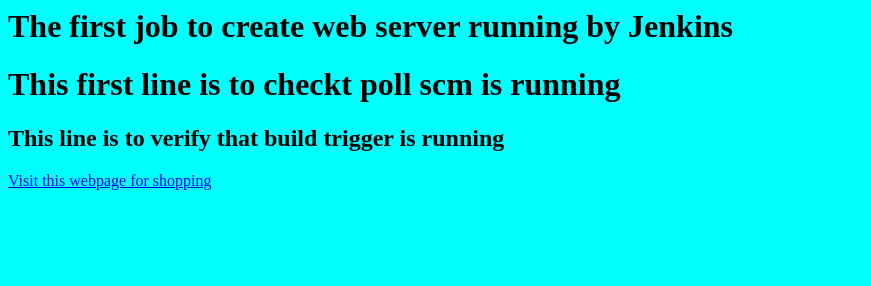
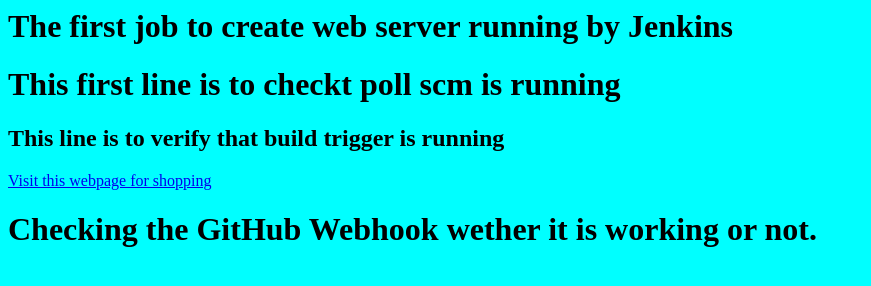
Before and after one commit to jugnupanchal7/index_repo, a plain HTML site: page index.html in a window 1280 px wide. Shown: the whole page, without its empty margins (0-871 px from the left). Drawn offline with Linux system fonts and the light colour scheme.

Commit message:
Update index.html

```diff
--- a/index.html
+++ b/index.html
@@ -5,5 +5,6 @@
 	   <h2> This line is to verify that build trigger is running </h2>
 
 	   <a href = "https://www.amazon.com"> Visit this webpage for shopping </a>
+	   <h1> Checking the GitHub Webhook wether it is working or not. </h1>
 
 	</head>
```
